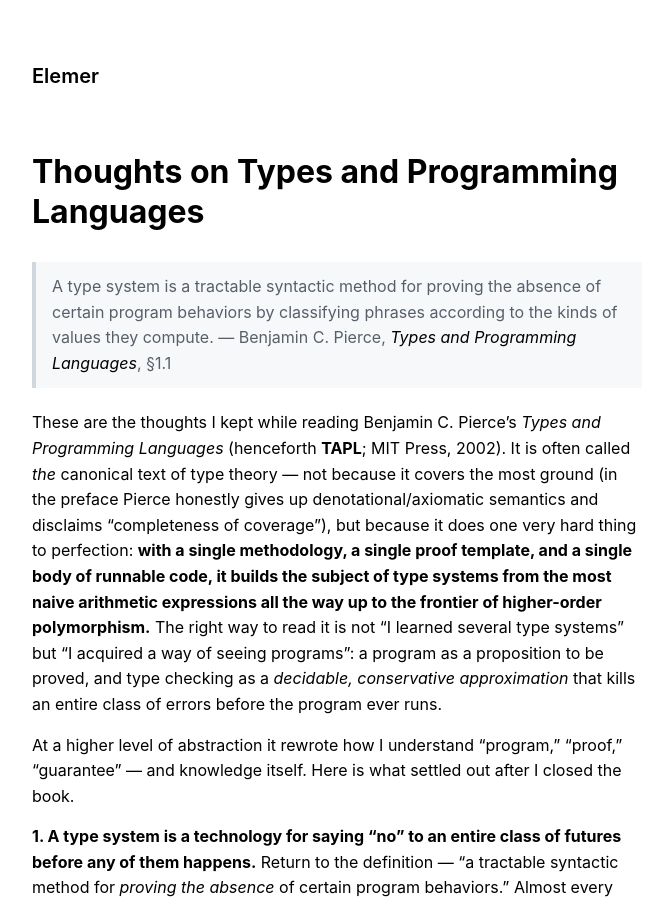
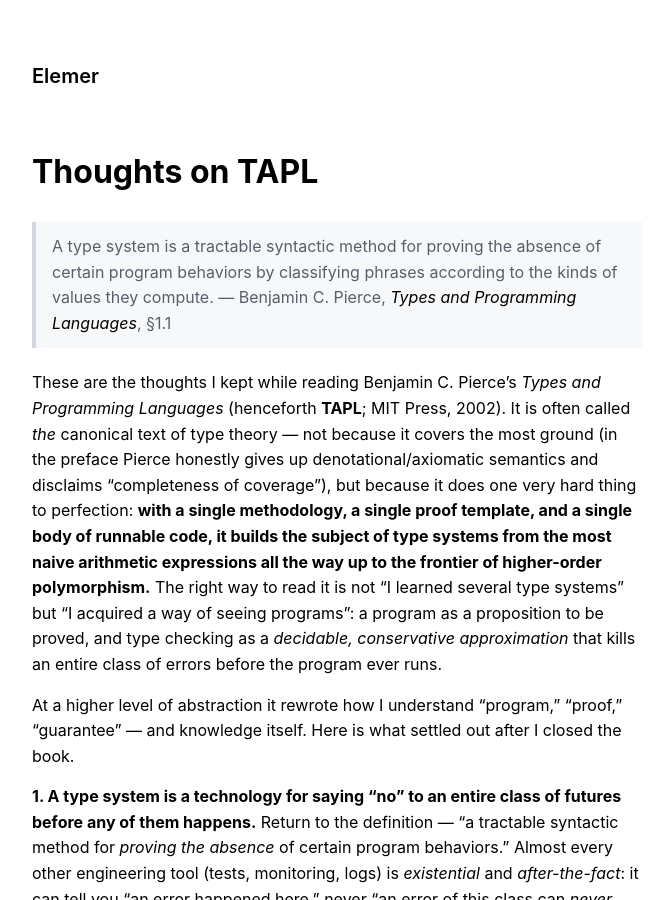
Before and after one commit to elemer1/elemer1.github.io, a Jekyll site: the page built from _markdown/Types and Programming Languages.md, in a window 1280 px wide and 900 px high. Shown: the whole window, without its empty margins (303-973 px from the left). Built offline with Jekyll 4.4.1, drawn with Linux system fonts in a browser that asks for light colours.

Commit message:
Update Types and Programming Languages.md

```diff
--- a/_markdown/Types and Programming Languages.md
+++ b/_markdown/Types and Programming Languages.md
@@ -1,5 +1,5 @@
 ---
-title: "Thoughts on Types and Programming Languages"
+title: "Thoughts on TAPL"
 permalink: /tapl/
 listed: true
 ---
```
